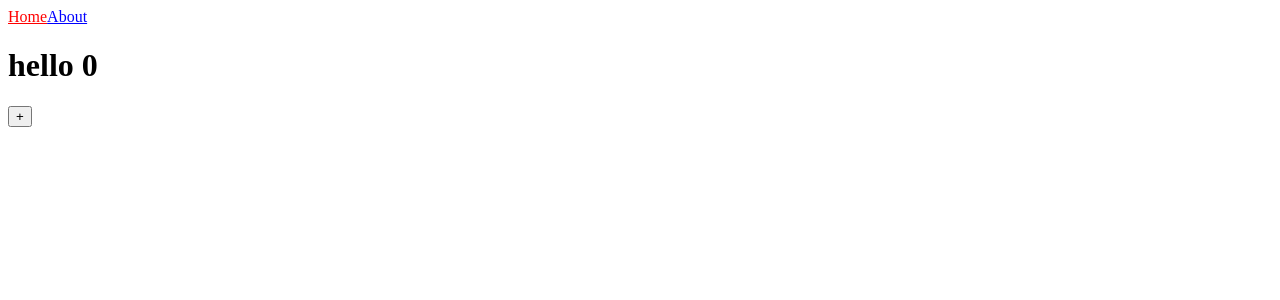
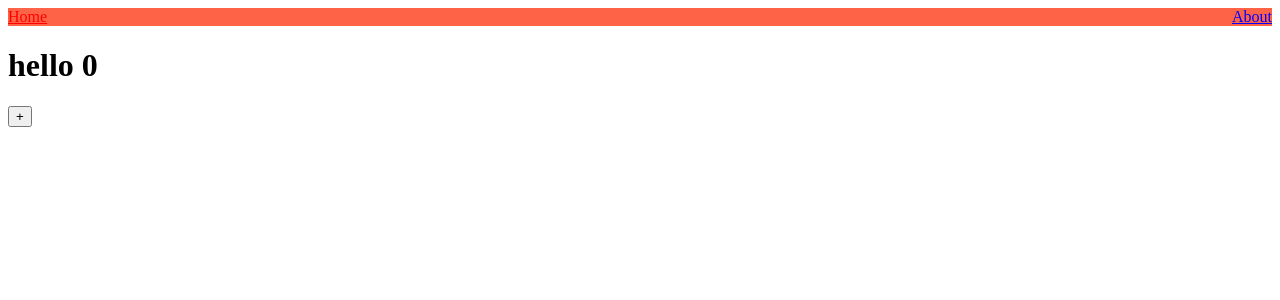
Before and after one commit to dongmin7208/nextjs-intro, a Next.js app: page / in a window 1280 px wide. Shown: the top 300 px of the page. Built offline with nearby package versions, Linux system fonts and the light colour scheme.

Commit message:
ADD: NavCss

```diff
--- a/components/NavBar.js
+++ b/components/NavBar.js
@@ -1,9 +1,10 @@
 import Link from "next/link";
 import { useRouter } from "next/router";
+import styles from "components/NavBar.module.css";
 export default function NavBar() {
     const router = useRouter();
     return (
-        <nav>
+        <nav className={styles.nav}>
             <Link href="/">
                 <a style={{ color: router.pathname === "/" ? "red" : "blue" }}>
                     Home
--- /dev/null
+++ b/components/NavBar.module.css
@@ -0,0 +1,5 @@
+.nav {
+    display: flex;
+    justify-content: space-between;
+    background-color: tomato;
+}
```
